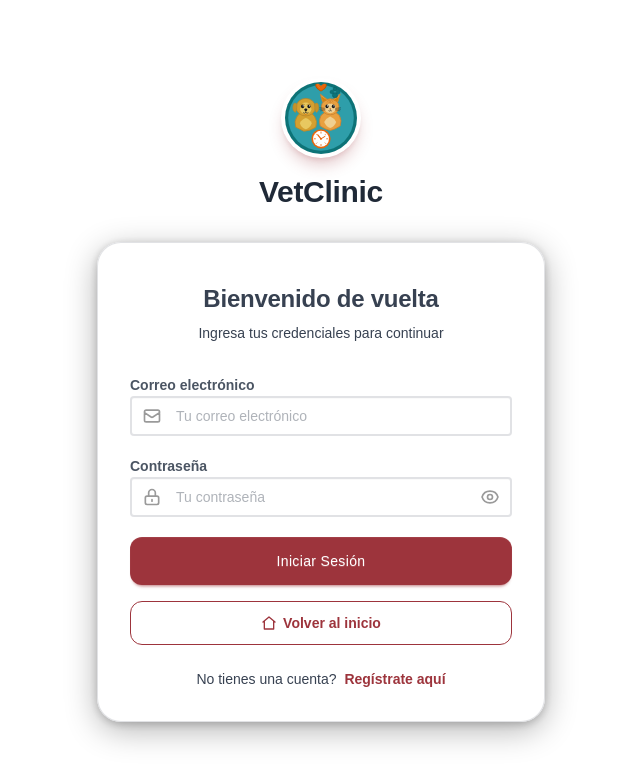
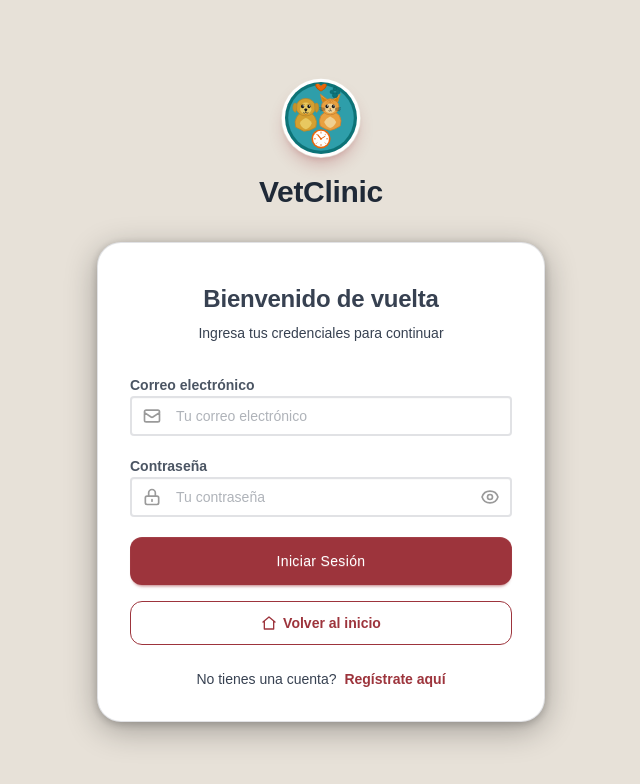
Before and after one commit to IngVictor2/veterinaria_fronted, an Angular app: page /login in a window 1280 px wide. Shown: the top 784 px of the page, without its empty margins (319-959 px from the left). Built offline with nearby package versions, Linux system fonts and the light colour scheme.

Commit message:
Aplica fondo E7E1D8 al login conservando formulario blanco

```diff
--- a/src/app/layouts/auth-layout/auth-layout.component.ts
+++ b/src/app/layouts/auth-layout/auth-layout.component.ts
@@ -1,11 +1,12 @@
-import { Component } from '@angular/core';
-import { RouterOutlet } from '@angular/router';
+import { Component, inject } from '@angular/core';
+import { Router, RouterOutlet } from '@angular/router';
 
 @Component({
   selector: 'app-auth-layout',
   imports: [RouterOutlet],
   template: `
-    <div class="min-h-screen bg-animated flex items-center justify-center p-4 relative overflow-hidden">
+    <div class="min-h-screen bg-animated flex items-center justify-center p-4 relative overflow-hidden"
+      [style.background-color]="esLogin() ? '#E7E1D8' : null">
 
       <div class="w-full max-w-md relative z-10">
         <div class="text-center mb-8 animate-slide-up">
@@ -15,7 +16,7 @@ import { RouterOutlet } from '@angular/router';
           <h1 class="text-3xl font-extrabold gradient-text">VetClinic</h1>
         </div>
 
-        <div class="auth-card rounded-3xl animate-scale-in">
+        <div class="auth-card rounded-3xl animate-scale-in" [style.background-color]="esLogin() ? '#FFFFFF' : null">
           <div class="card-body p-8">
             <router-outlet />
           </div>
@@ -24,4 +25,10 @@ import { RouterOutlet } from '@angular/router';
     </div>
   `,
 })
-export class AuthLayoutComponent {}
+export class AuthLayoutComponent {
+  private readonly router = inject(Router);
+
+  esLogin(): boolean {
+    return this.router.url.split(/[?#]/)[0] === '/login';
+  }
+}
```
